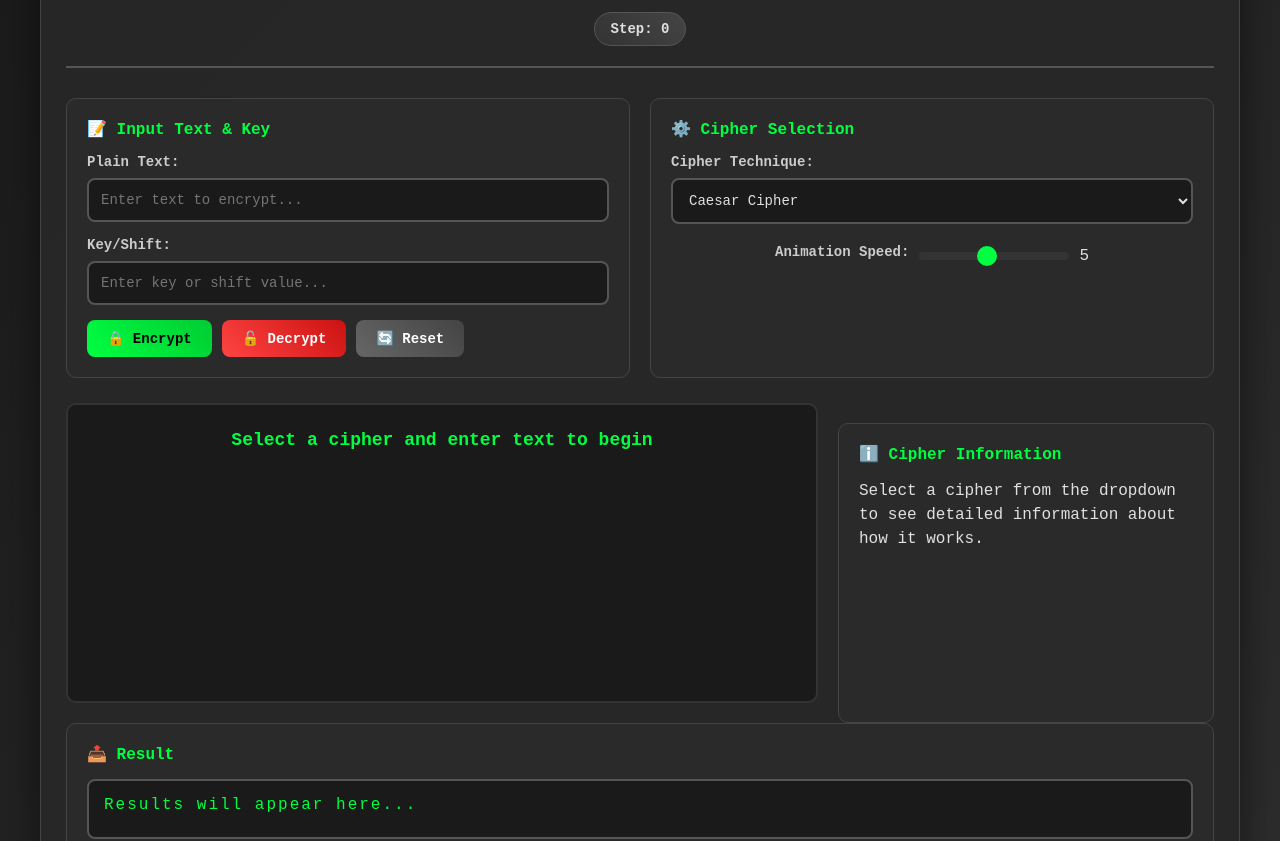
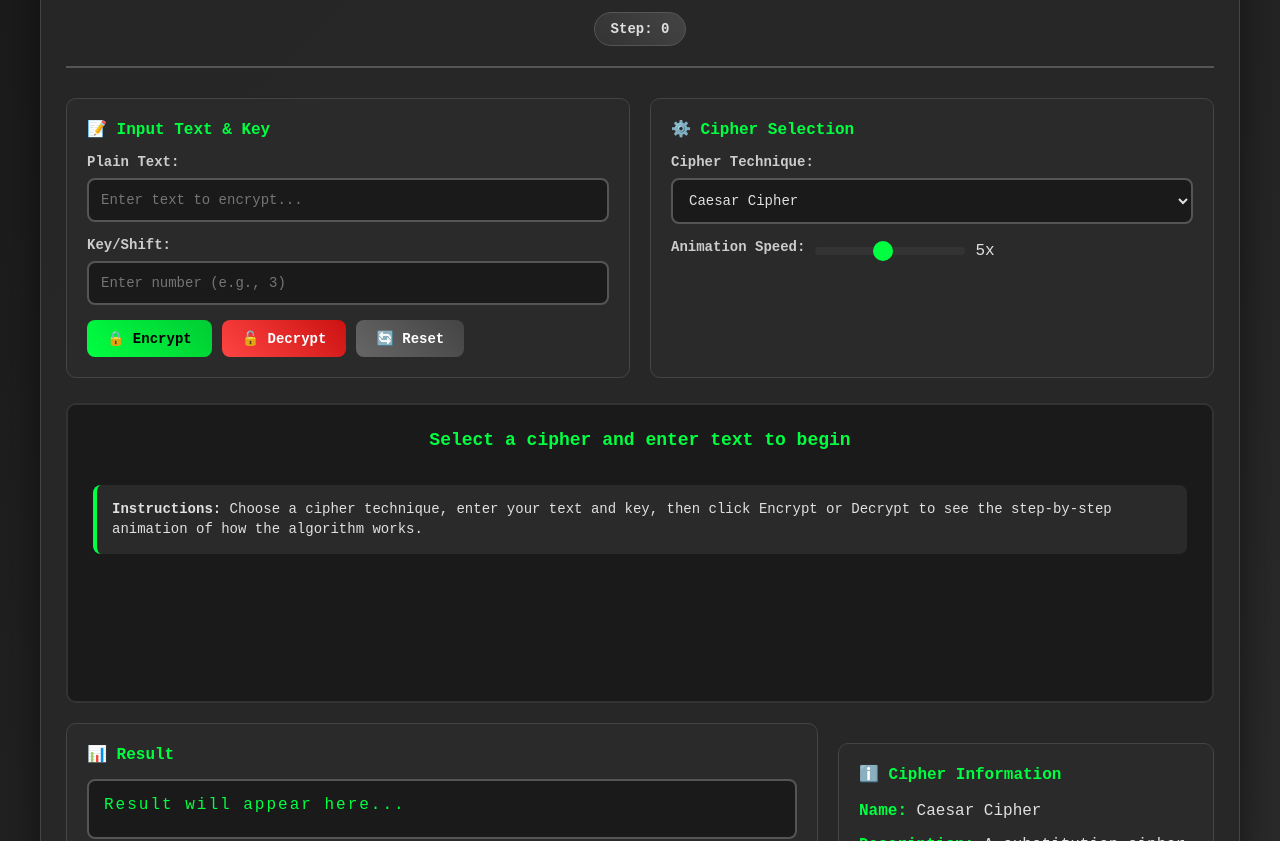
Before and after one commit to RohitSadavarti/cipher, a plain HTML site: page index.html in a window 1280 px wide. Shown: the part 111-952 px from the top of the page. Drawn offline with Linux system fonts and the light colour scheme.

Commit message:
Update index.html
Signed-off-by: Rohit Sadavarti <rsadavarti2@gmail.com>

```diff
--- a/index.html
+++ b/index.html
@@ -57,48 +57,50 @@
                             <option value="playfair">Playfair Cipher</option>
                             <option value="beaufort">Beaufort Cipher</option>
                         </optgroup>
-                        <optgroup label="Historical Ciphers">
-                            <option value="enigma_basic">Basic Enigma</option>
+                        <optgroup label="Modern Techniques">
+                            <option value="xor">XOR Cipher</option>
+                            <option value="base64">Base64 Encoding</option>
                             <option value="morse">Morse Code</option>
-                            <option value="polybius">Polybius Square</option>
                         </optgroup>
                     </select>
                 </div>
 
-                <div class="controls-bottom">
-                    <div class="speed-control">
-                        <label class="input-label">Animation Speed:</label>
-                        <input type="range" class="speed-slider" id="speedSlider" min="1" max="10" value="5">
-                        <span id="speedValue">5</span>
-                    </div>
+                <div class="speed-control">
+                    <label class="input-label">Animation Speed:</label>
+                    <input type="range" class="speed-slider" id="speedSlider" min="1" max="10" value="5">
+                    <span id="speedValue">5x</span>
+                </div>
+            </div>
+        </div>
+
+        <div class="visualization">
+            <div class="vis-title" id="visTitle">Select a cipher and enter text to begin</div>
+            <div class="animation-container" id="animationContainer">
+                <div class="process-info">
+                    <strong>Instructions:</strong> Choose a cipher technique, enter your text and key, then click Encrypt or Decrypt to see the step-by-step animation of how the algorithm works.
                 </div>
             </div>
         </div>
 
         <div class="grid-container">
-            <div class="visualization">
-                <div class="vis-title" id="visTitle">Select a cipher and enter text to begin</div>
-                <div class="animation-container" id="animationContainer">
-                    <div class="process-info" id="processInfo" style="display: none;">
-                        Ready to start encryption process...
-                    </div>
+            <div class="result-section">
+                <div class="section-title">📊 Result</div>
+                <div class="result-text" id="resultText">Result will appear here...</div>
+
+                <div class="controls-bottom">
+                    <button class="btn btn-reset" onclick="copyResult()">📋 Copy Result</button>
+                    <button class="btn btn-encrypt" onclick="reverseOperation()" id="reverseBtn" style="display: none;">↔️ Reverse</button>
                 </div>
             </div>
 
-            <div class="cipher-info" id="cipherInfo">
+            <div class="cipher-info">
                 <div class="section-title">ℹ️ Cipher Information</div>
-                <div class="info-text">
-                    Select a cipher from the dropdown to see detailed information about how it works.
+                <div id="cipherInfoContent">
+                    Select a cipher to see detailed information about how it works.
                 </div>
             </div>
         </div>
-
-        <div class="result-section">
-            <div class="section-title">📤 Result</div>
-            <div class="result-text" id="resultText">Results will appear here...</div>
-        </div>
     </div>
-
     <script src="script.js"></script>
 </body>
 </html>
```
